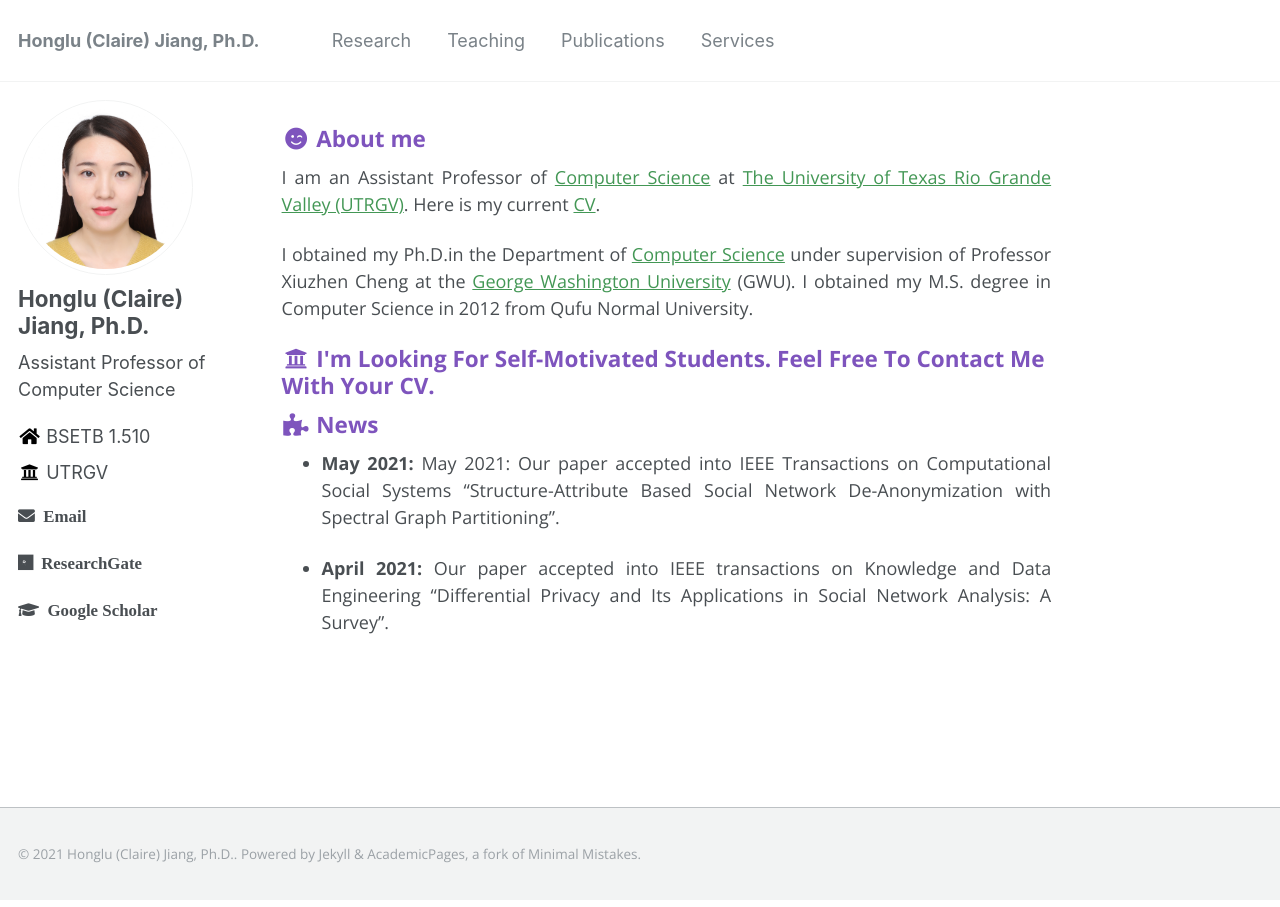
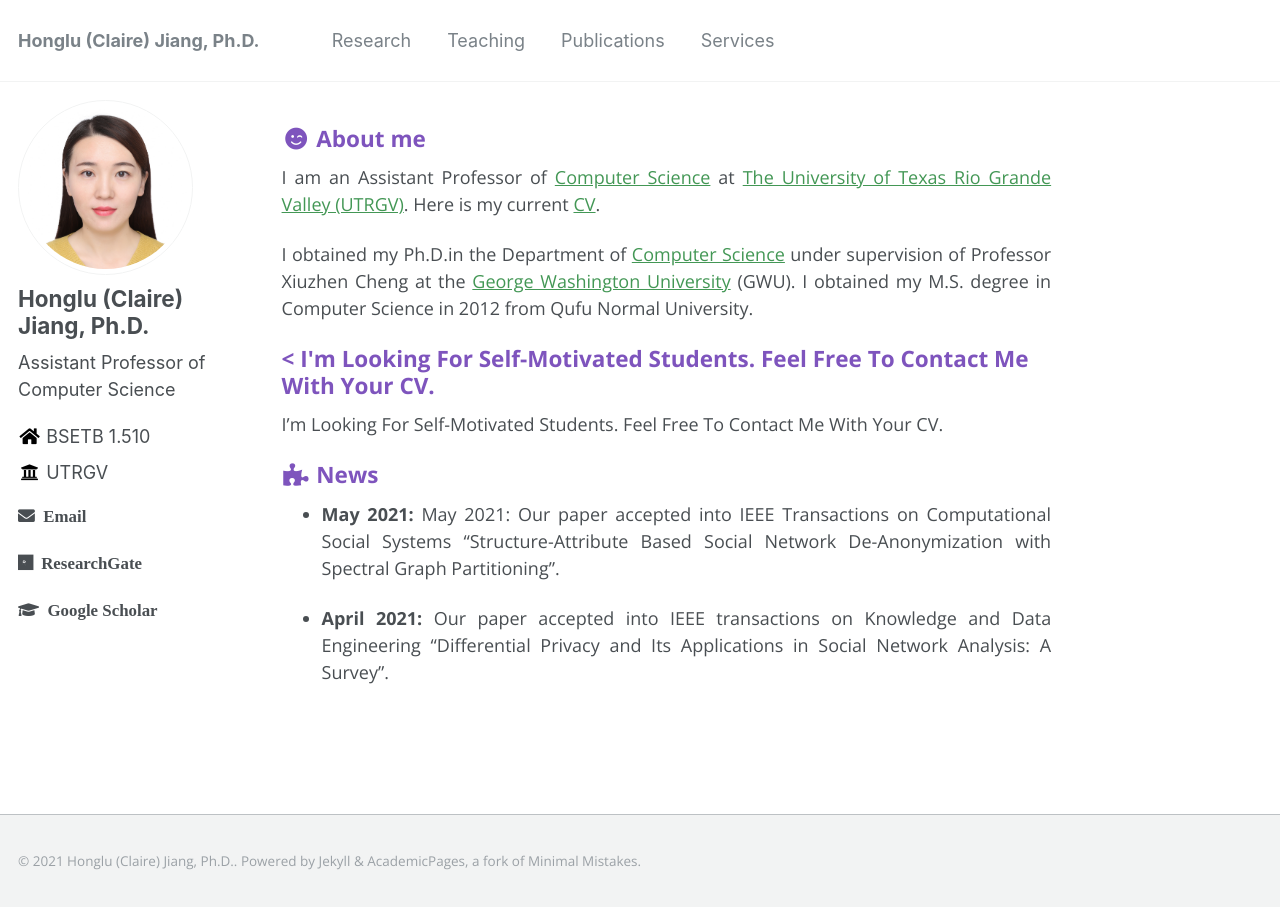
Before and after one commit to hljiang0720/hljiang.github.io, a Jekyll site: the page built from _pages/about.md, in a window 1280 px wide. Built offline with Jekyll 4.4.1, drawn with Linux system fonts in a browser that asks for light colours.

Commit message:
Update about.md

```diff
--- a/_pages/about.md
+++ b/_pages/about.md
@@ -15,7 +15,7 @@ I am an Assistant Professor of [Computer Science](https://www.utrgv.edu/csci/) a
 I obtained my Ph.D.in the Department of [Computer Science](https://www.cs.seas.gwu.edu/) under supervision of Professor Xiuzhen Cheng at the [George Washington University](https://www.gwu.edu/) (GWU). I obtained my M.S. degree in Computer Science in 2012 from Qufu Normal University.
 
 
-<h3><i class="fa fa-fw fa-university" aria-hidden="true"></i> I'm Looking For Self-Motivated Students. Feel Free To Contact Me With Your CV.</h3>
+<h3>< I'm Looking For Self-Motivated Students. Feel Free To Contact Me With Your CV.</h3>  I'm Looking For Self-Motivated Students. Feel Free To Contact Me With Your CV.
 
 
 
```
